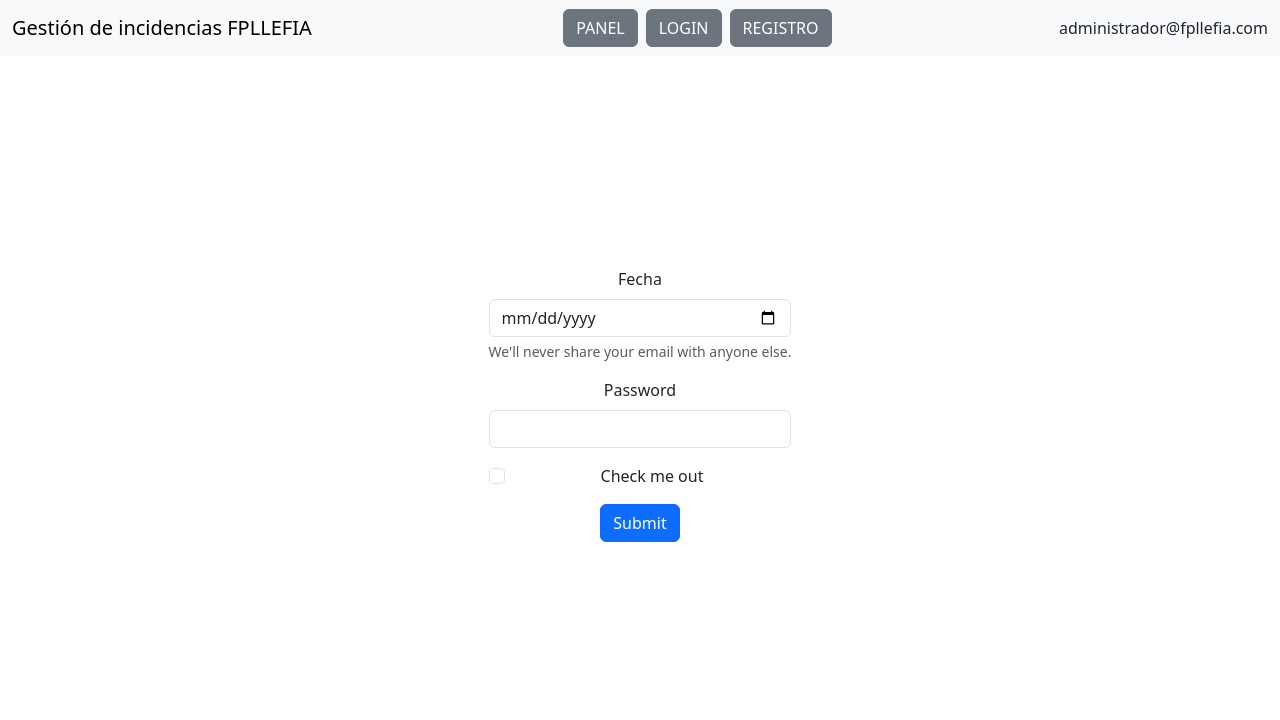
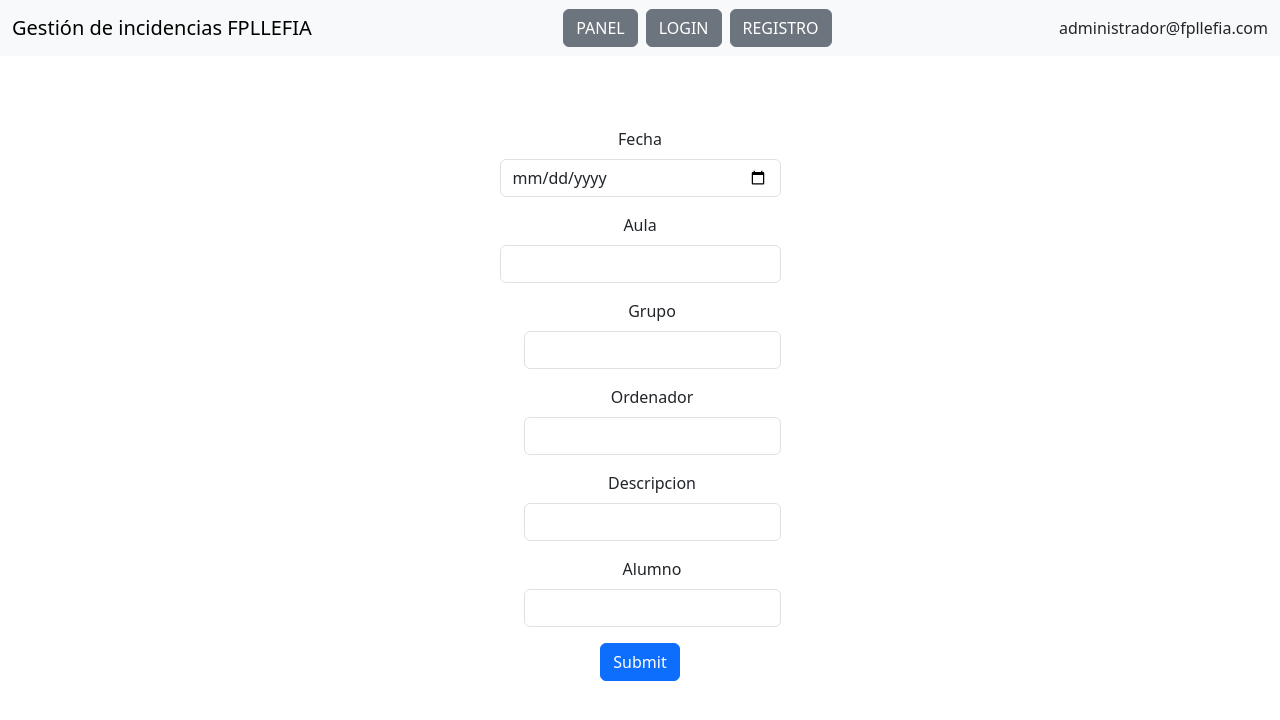
Before and after one commit to AlexPerezGigante/ExamenUf4AlexPErez, a React (Vite) app: page /form in a window 1280 px wide. Shown: the top 720 px of the page. Built offline with nearby package versions, Linux system fonts and the light colour scheme; no server answers.

Commit message:
Tasca 1 acabada

```diff
--- a/src/context/GlobalContext.jsx
+++ b/src/context/GlobalContext.jsx
@@ -14,7 +14,16 @@ export function GlobalContextProvider({ children }){
 
     const [dadesPendientes, setDadesPendientes] = useState([])
     const [dadesResueltos, setDadesResueltos] = useState([])
-    const [dades, setDades] = useState({})
+    const [dades, setDades] = useState({
+        id: "",
+      fecha: "",
+      aula: "",
+      grupo: "",
+      ordenador: "",
+      descripcion: "",
+      alumno: ""
+    })
+
     const urlPendientes = new URL('https://json-server-examenuf4-alex-perez.vercel.app/ticketsPendientes')
     const urlResueltos = new URL('https://json-server-examenuf4-alex-perez.vercel.app/ticketsResueltos')
     let ticketsPendientes = []
--- a/src/vistas/Panel.jsx
+++ b/src/vistas/Panel.jsx
@@ -1,12 +1,35 @@
+import { useNavigate } from "react-router-dom"
 import TablasPendientes from "../componentes/TablasPendientes"
 import TablasResueltos from "../componentes/TablasResueltos"
+import { useContext, useEffect } from "react"
+import { GlobalContext } from "../context/GlobalContext"
 
 function Panel() {
+    const {dades, setDades} = useContext(GlobalContext)
+    useEffect(()=>{
+        setDades({
+            id: "",
+          fecha: "",
+          aula: "",
+          grupo: "",
+          ordenador: "",
+          descripcion: "",
+          alumno: ""
+        })
+    }, [])
 
+
+    const navigate = useNavigate()
+
+    function agregarTicket(){
+        console.log('agregar')
+        navigate('/form')
+    }
     return (
       <>
         <main className="container mt-5">
     <h1>Administración de incidencias</h1>
+    <button onClick={()=>{agregarTicket()}}>Añadir ticket</button>
     <h2 className="mt-5">Tickets pendientes</h2>
     <table className="table mt-4">
       <thead>
--- a/src/vistas/form.jsx
+++ b/src/vistas/form.jsx
@@ -10,16 +10,28 @@ function Form() {
         <div className="mb-3">
             <h2>{dades.id}</h2>
             <label htmlFor="exampleInputEmail1" className="form-label">Fecha</label>
-            <input type="date" className="form-control"/>
-            <div id="emailHelp" className="form-text">We'll never share your email with anyone else.</div>
+            <input type="date" className="form-control" value={dades.fecha}/>
+
         </div>
         <div className="mb-3">
-            <label htmlFor="exampleInputPassword1" className="form-label">Password</label>
-            <input type="password" className="form-control" id="exampleInputPassword1"/>
+        <label htmlFor="exampleInputEmail1" className="form-label">Aula</label>
+            <input type="text" className="form-control" value={dades.aula}/>
         </div>
         <div className="mb-3 form-check">
-            <input type="checkbox" className="form-check-input" id="exampleCheck1"/>
-            <label className="form-check-label" htmlFor="exampleCheck1">Check me out</label>
+        <label htmlFor="exampleInputEmail1" className="form-label">Grupo</label>
+            <input type="text" className="form-control" value={dades.grupo}/>
+        </div>
+        <div className="mb-3 form-check">
+        <label htmlFor="exampleInputEmail1" className="form-label">Ordenador</label>
+            <input type="text" className="form-control" value={dades.ordenador}/>
+        </div>
+        <div className="mb-3 form-check">
+        <label htmlFor="exampleInputEmail1" className="form-label">Descripcion</label>
+            <input type="text" className="form-control" value={dades.descripcion}/>
+        </div>
+        <div className="mb-3 form-check">
+        <label htmlFor="exampleInputEmail1" className="form-label">Alumno</label>
+            <input type="text" className="form-control" value={dades.alumno}/>
         </div>
         <button className="btn btn-primary">Submit</button>
 
```
